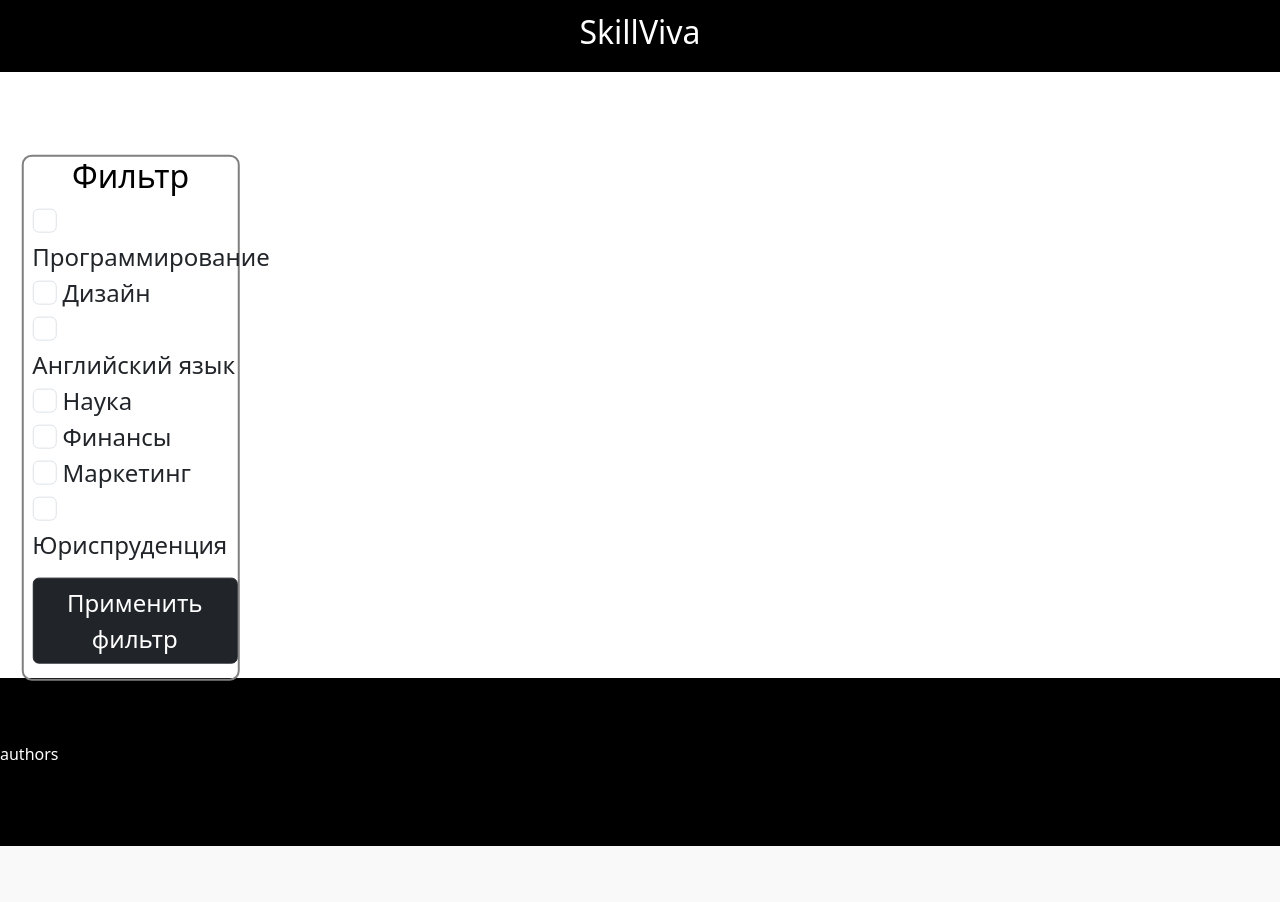
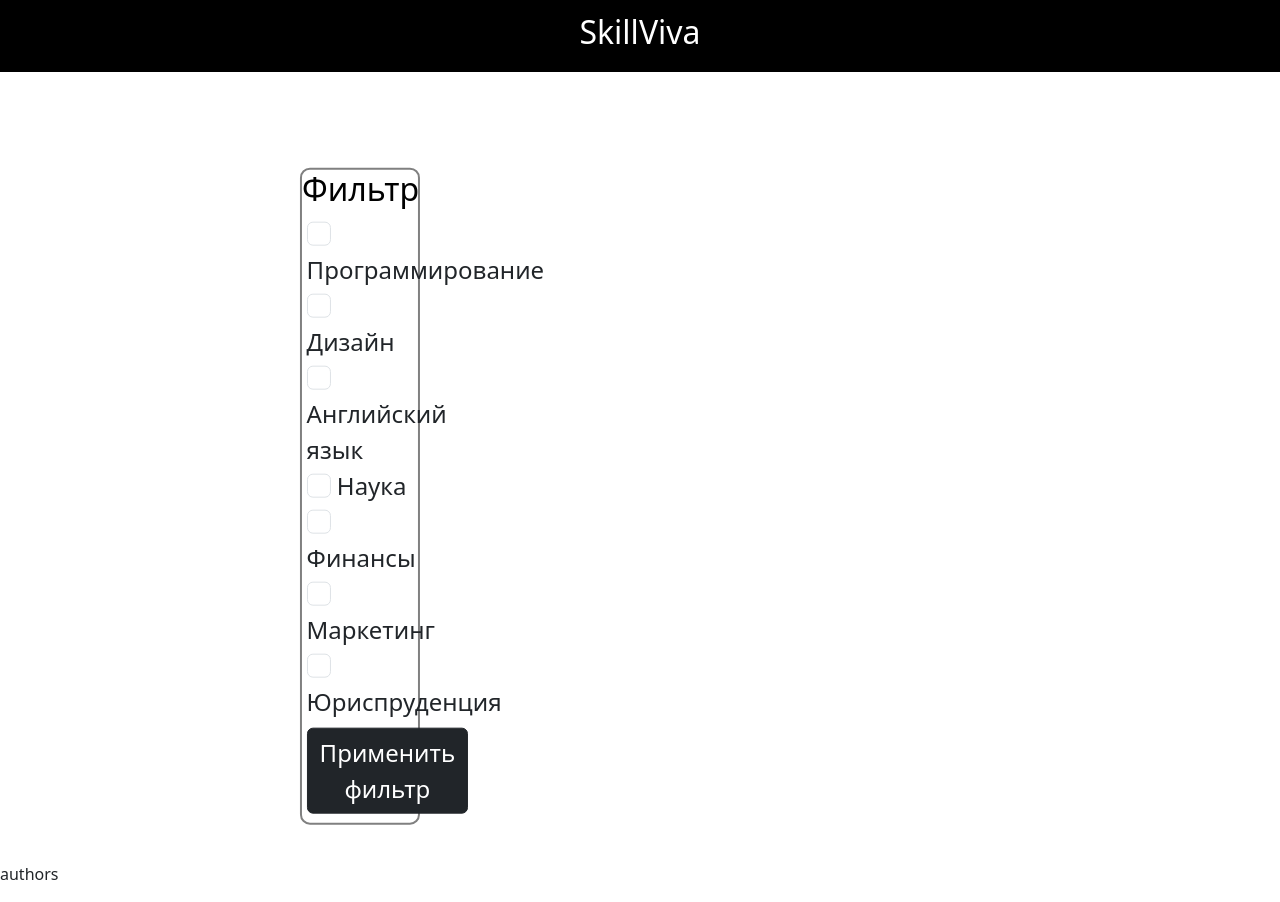
Before and after one commit to skypixie/skill-viva, a Flask app: page /posts in a window 1280 px wide. Before the commit the page ends 846 px from the top, so only its background shows below. Run offline with Flask 3, Linux system fonts and the light colour scheme; data that the repository does not hold is empty.

Commit message:
changed base.html and main_style.css

```diff
--- a/code/server.py
+++ b/code/server.py
@@ -168,6 +168,7 @@
                            post=post)
 
 
+# MAIN PAGE
 @app.route('/posts')
 def index():
     db_sess = db_session.create_session()
--- a/code/static/css/main_style.css
+++ b/code/static/css/main_style.css
@@ -5,14 +5,20 @@
     color: white;
 }
 
-body {
-    display: flex;
-    flex-direction: column;
+html, body {
+	height: 100%;
 }
 
-.footer{
-    margin-top: 50px;
-    padding: 5% 0 5% 0;
-    background-color: black;
-    color: white;
+.wrapper {
+	display: flex;
+	flex-direction: column;
+	min-height: 100%;
 }
+
+.content {
+	flex: 1 0 auto;
+}
+
+.footer {
+	flex: 0 0 auto;
+}
--- a/code/templates/base.html
+++ b/code/templates/base.html
@@ -19,8 +19,9 @@
             <h2 class="text-center">SkillViva</h2>
         </div>
 
+        <div class="wrapper">
             <!-- Content -->
-        <div>
+            <div class="content">
                 {% block content %}
                 {% endblock %}
             </div>
@@ -29,5 +30,6 @@
             <div class="footer">
                 <p>authors</p>
             </div>
+        </div>
     </body>
 </html>
```
Lines whose indentation alone changed are shown as unchanged.
